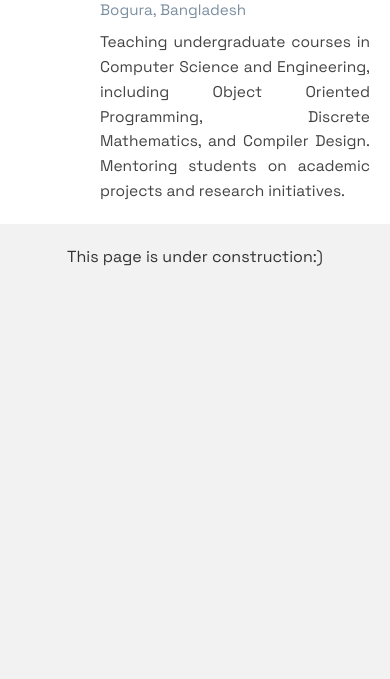
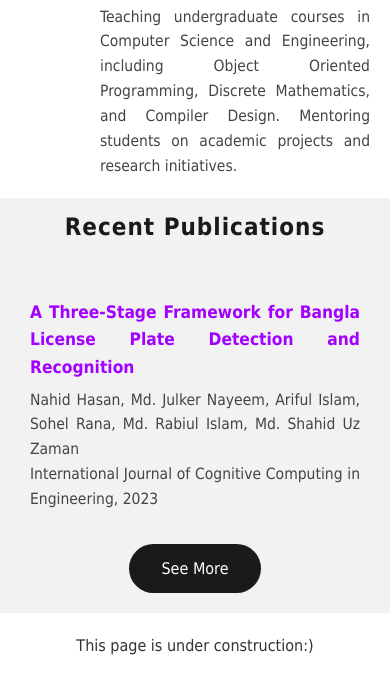
Before and after one commit to NahidHE/NahidHE.github.io, a plain HTML site: page index.html in a window 390 px wide. Shown: the part 1229-1908 px from the top of the page. Before the commit the page ends 1519 px from the top, so only its background shows below. Drawn offline with Linux system fonts and the light colour scheme.

Commit message:
publications

```diff
--- a/asset/scripts/script.js
+++ b/asset/scripts/script.js
@@ -1,3 +1,31 @@
+// Render publications list on homepage with mapped author names
+Promise.all([
+  fetch("./data/publications.json").then((r) => r.json()),
+  fetch("./data/author.json").then((r) => r.json()),
+]).then(([pubData, authorData]) => {
+  const publications = pubData.publications.slice(0, 3);
+  const authors = authorData.author;
+  const getAuthorName = (id) => {
+    const found = authors.find((a) => a.id == id);
+    return found ? `${found.firstName} ${found.lastName}` : "";
+  };
+  const container = document.getElementById("publications_container");
+  if (container && publications.length) {
+    let html = '<div class="publications-list">';
+    publications.forEach((pub) => {
+      const authorNames = pub.authors.map(getAuthorName).join(", ");
+      html += `
+        <a href="${pub.link}" target="_blank" class="publication-box">
+          <div class="publication-title">${pub.title}</div>
+          <div class="publication-authors">${authorNames}</div>
+          <div class="publication-meta">${pub.journal_conference}, ${pub.year}</div>
+        </a>
+      `;
+    });
+    html += "</div>";
+    container.innerHTML = html;
+  }
+});
 // import experienceData from '../data/experience.json' assert { type: 'json' };
 fetch("./data/experience.json")
   .then((response) => response.json())
--- a/asset/styles/styles.css
+++ b/asset/styles/styles.css
@@ -1,3 +1,54 @@
+/* Publication List Styles */
+.publications-list {
+  display: flex;
+  flex-direction: column;
+  gap: 10px;
+}
+.publication-box {
+  display: block;
+  padding: 18px 24px;
+  /* background: #fafaf6;
+  box-shadow: 0 2px 12px #eee; */
+  border-radius: 14px;
+  text-decoration: none;
+  color: inherit;
+  transition: box-shadow 0.2s, background 0.6s;
+}
+.publication-box:hover {
+  background: #fff;
+  box-shadow: 0 4px 20px #ddd;
+}
+.publication-title {
+  font-weight: 600;
+  font-size: 1.08rem;
+  color: var(--purple);
+  margin-bottom: 6px;
+}
+.publication-authors,
+.publication-meta {
+  font-size: 0.97rem;
+  color: #444;
+}
+@media (max-width: 800px) {
+  .publications-list {
+    gap: 12px;
+  }
+  .publication-box {
+    padding: 12px 10px;
+  }
+}
+/* Publication Container Design */
+#publications_container {
+  max-width: 1200px;
+  padding: 20px 80px;
+  margin: 0 auto;
+}
+@media (max-width: 800px) {
+  #publications_container {
+    padding: 20px 20px;
+  }
+}
+
 @import url("https://fonts.googleapis.com/css2?family=Space+Grotesk:wght@300..700&display=swap");
 
 * {
@@ -615,3 +666,26 @@ div {
   line-height: 1.6;
   font-family: "Space Grotesk", Tahoma, Geneva, Verdana, sans-serif;
 }
+
+.see_more {
+  width: 100%;
+  margin: 0 auto;
+  margin-bottom: 20px;
+  display: flex;
+  justify-content: center;
+}
+
+.see_more a {
+  text-align: center;
+  display: inline-block;
+  padding: 12px 32px;
+  border-radius: 50px;
+  background: var(--gray);
+  color: #fff;
+  text-decoration: none;
+  transition: background 0.3s;
+  /* margin: 0 auto; */
+}
+.see_more a:hover {
+  background: var(--aqua);
+}
--- /dev/null
+++ b/data/author.json
@@ -0,0 +1,46 @@
+{
+  "author": [
+    {
+      "id": "0",
+      "firstName": "Nahid",
+      "lastName": "Hasan",
+      "affiliation": "Department of Computer Science and Engineering, Pundra university of Science and Technology",
+      "email": "nahidpundra.cse@gmail.com"
+    },
+    {
+      "id": "1",
+      "firstName": "Md. Julker",
+      "lastName": "Nayeem",
+      "affiliation": "Department of Computer Science and Engineering, International Islami University of Science and Technology, Bangladesh",
+      "email": "julkernayeemmt.72@gmail.com"
+    },
+    {
+      "id": "2",
+      "firstName": "Ariful",
+      "lastName": "Islam",
+      "affiliation": "Department of Computer Science and Engineering, Pundra university of Science and Technology",
+      "email": "munirpundra.cse@gmail.com"
+    },
+    {
+      "id": "3",
+      "firstName": "Sohel",
+      "lastName": "Rana",
+      "affiliation": "Department of Information and Communication Technology, Chandpur Science and Technology University",
+      "email": "soheranacse052@gmail.com"
+    },
+    {
+      "id": "4",
+      "firstName": "Md. Rabiul",
+      "lastName": "Islam",
+      "affiliation": "Department of Computer Science and Engineering, International Islami University of Science and Technology, Bangladesh",
+      "email": "mdrabiulislam521@gmail.com "
+    },
+    {
+      "id": "5",
+      "firstName": "Md. Shahid Uz",
+      "lastName": "Zaman",
+      "affiliation": "Department of Computer Science and Engineering, Rajshahi University of Engineering & Technology",
+      "email": "szaman22.ruet@gmail.com"
+    }
+  ]
+}
--- a/data/education.json
+++ b/data/education.json
@@ -3,11 +3,13 @@
     {
       "degree": "M.Sc [Engg.] in CSE",
       "institute": "Rajshahi University of Engineering & Technology (RUET)",
+      "logo": "ruet.png",
       "year": "Ongoing"
     },
     {
       "degree": "B.Sc in CSE",
       "institute": "Pundra University of Science & Technology",
+      "logo": "pundra_university.png",
       "year": "2023"
     }
   ]
--- a/data/publications.json
+++ b/data/publications.json
@@ -2,13 +2,7 @@
   "publications": [
     {
       "title": "A Three-Stage Framework for Bangla License Plate Detection and Recognition",
-      "authors": [
-        "Nahid Hasan",
-        "Ariful Islam",
-        "Md. Julker Nayeem",
-        "Sohel Rana",
-        "Md. Rabiul Islam"
-      ],
+      "authors": [0, 1, 2, 3, 4, 5],
       "type": "Preprint",
       "year": 2023,
       "journal_conference": "International Journal of Cognitive Computing in Engineering",
--- a/index.html
+++ b/index.html
@@ -131,8 +131,17 @@
       <h2 class="section_header">Experience</h2>
       <div id="experience_container"></div>
     </section>
-    <!-- Experience section end -->
-    <div class="content">
+    <!-- Publications section start -->
+    <section class="publications-section">
+      <h2 class="section_header">Recent Publications</h2>
+      <div id="publications_container"></div>
+      <div class="see_more">
+        <a href="./asset/pages/publications.html">See More</a>
+      </div>
+    </section>
+    <!-- Publications section end -->
+
+    <div class="content" style="background-color: #fff">
       <p>This page is under construction:)</p>
     </div>
 
```
